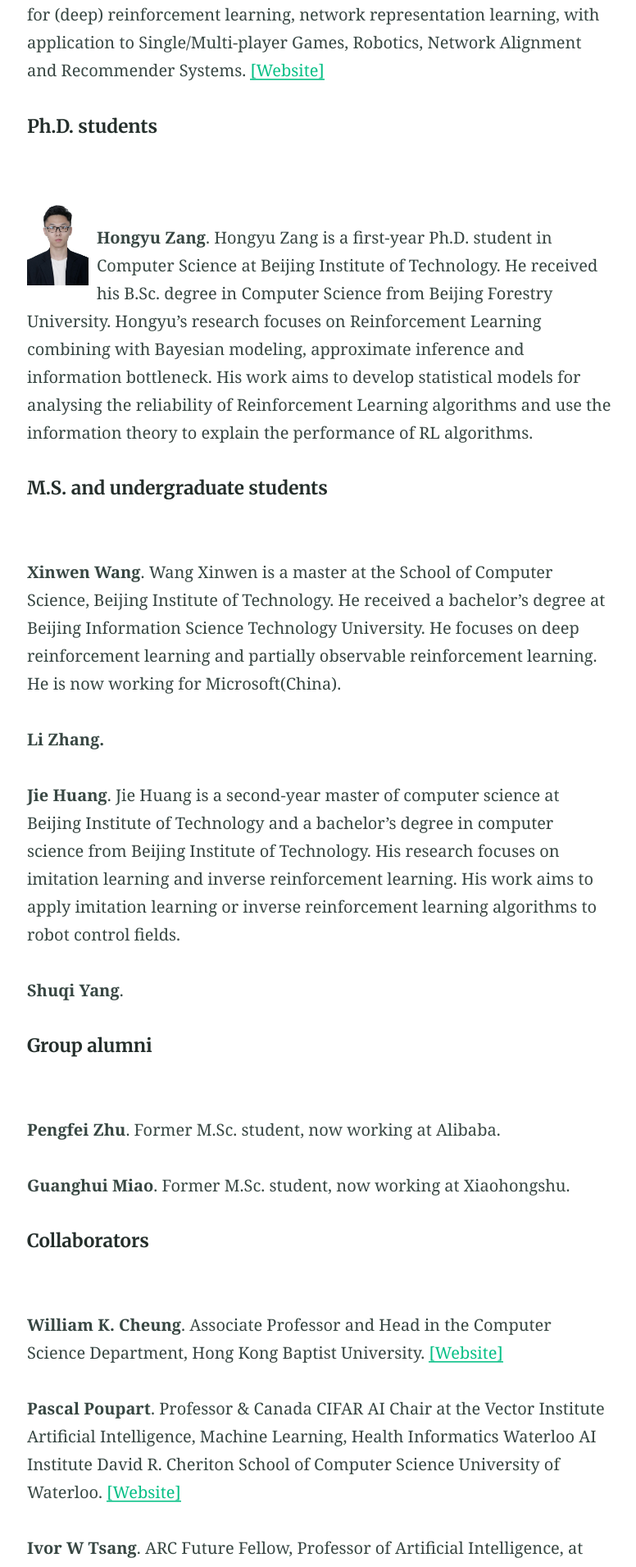
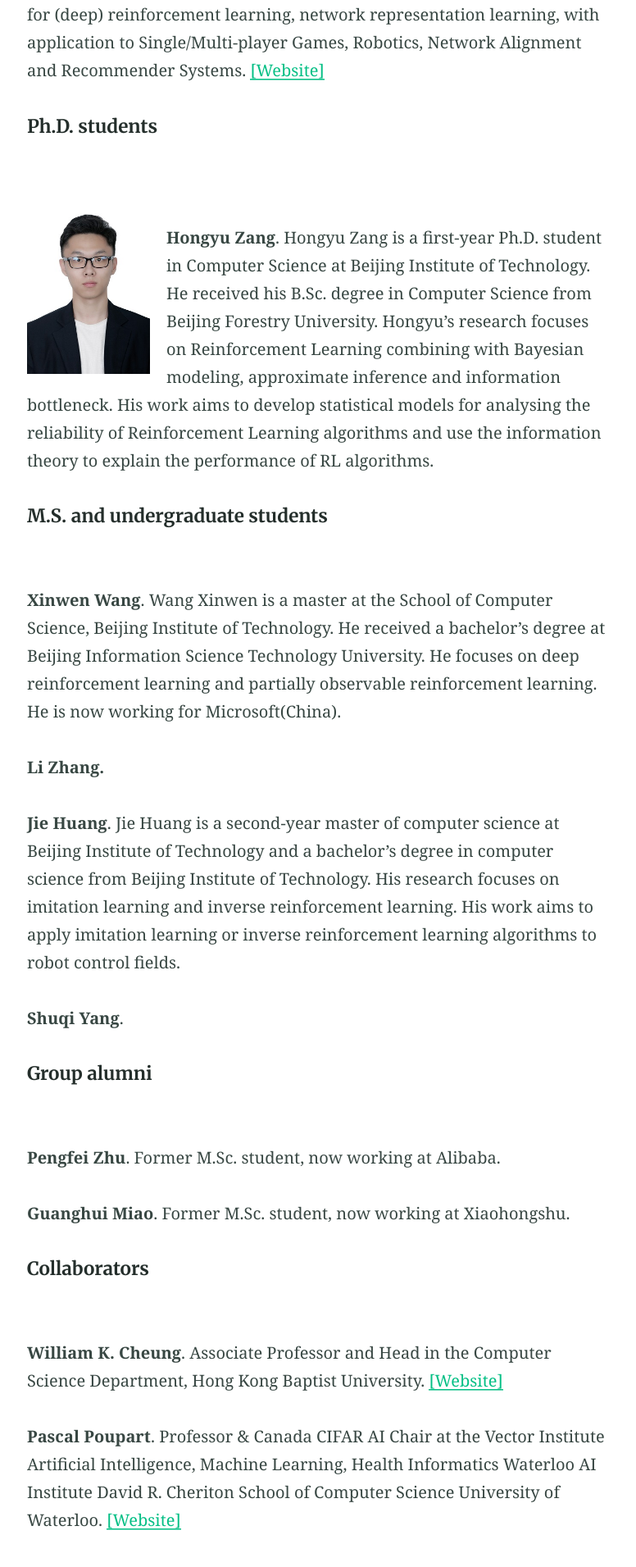
Before and after one commit to nengnengli/bit1029public.github.io, a Jekyll site: the page built from people.md, in a window 1280 px wide. Shown: the part 484-2395 px from the top of the page at 82% size, without its empty margins (250-1026 px from the left). Built offline with Jekyll 4.4.1, drawn with Linux system fonts in a browser that asks for light colours.

Commit message:
Update people.md

```diff
--- a/people.md
+++ b/people.md
@@ -25,7 +25,7 @@ collectionpage: pages
 ##### Ph.D. students
 <br>
 
-<img class="bio" src="/images/bios/hyZang.jpg" style="zoom:50%;" />
+<img class="bio" src="/images/bios/hyZang.jpg" />
 
 **Hongyu Zang**. Hongyu Zang is a first-year Ph.D. student in Computer Science at Beijing Institute of Technology. He received his B.Sc. degree in Computer Science from Beijing Forestry University. Hongyu's research focuses on Reinforcement Learning combining with Bayesian modeling, approximate inference and information bottleneck. His work aims to develop statistical models for analysing the reliability of Reinforcement Learning algorithms and use the information theory to explain the performance of RL algorithms.
 
```
